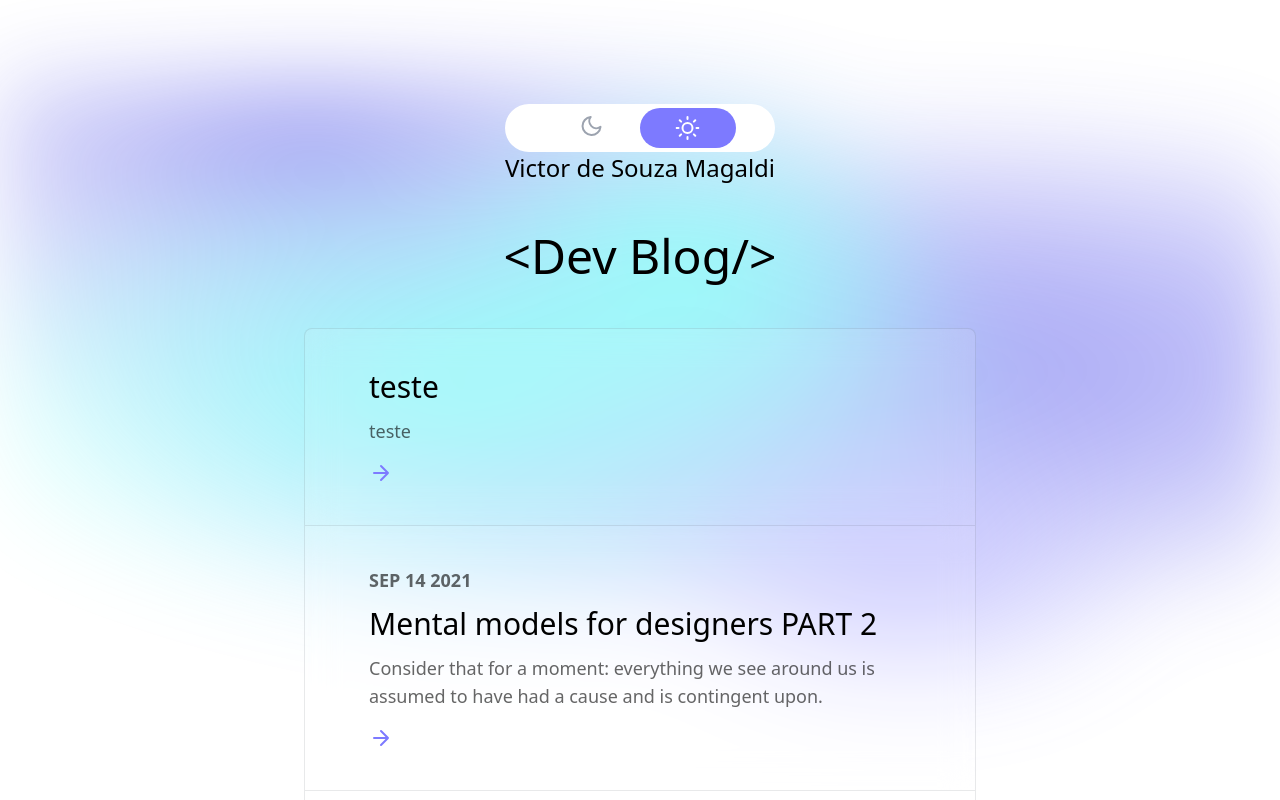
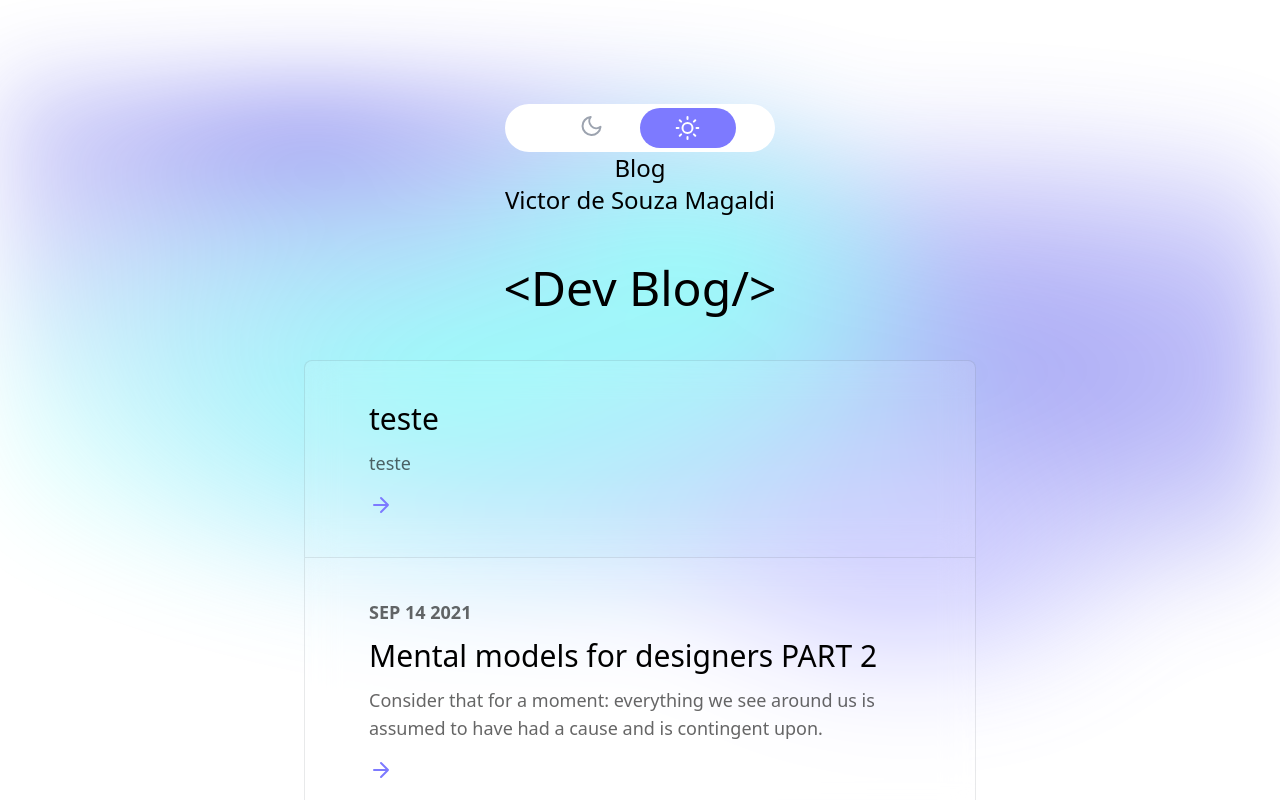
Before and after one commit to victor-magaldi/next-blog, a Next.js app: page / in a window 1280 px wide. Shown: the top 800 px of the page. Built offline with nearby package versions, Linux system fonts and the light colour scheme.

Commit message:
create link in the header

```diff
--- a/components/Header.js
+++ b/components/Header.js
@@ -6,9 +6,14 @@ export default function Header({ name }) {
     <header className="pt-20 pb-12">
       <ThemeSwitcher />
       <p className="text-2xl dark:text-white text-center">
+        <Link href="/blog">
+          <a>Blog</a>
+        </Link>
+        <br/>
         <Link href="/">
           <a>{name}</a>
         </Link>
+
       </p>
     </header>
   );
```
